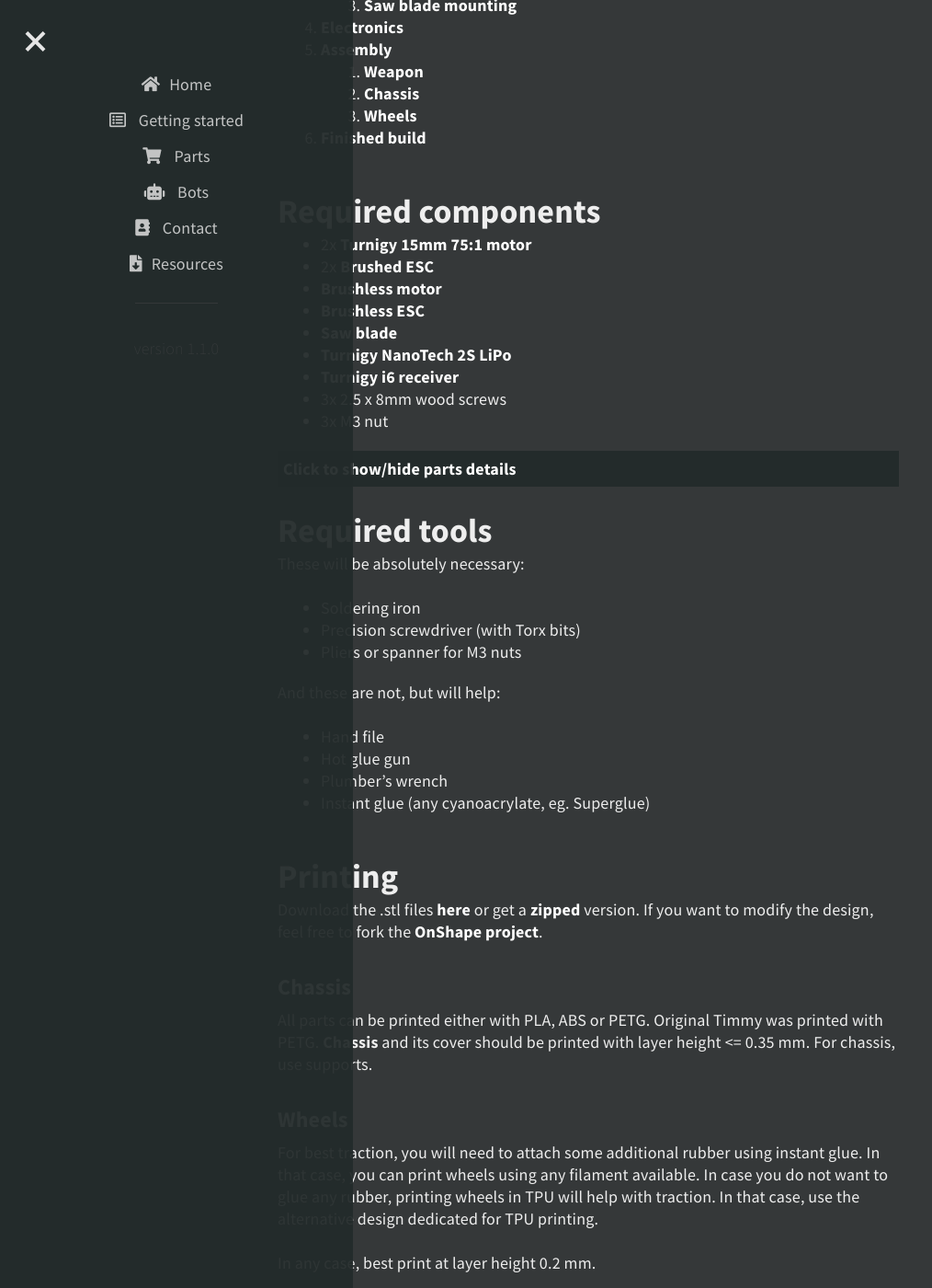
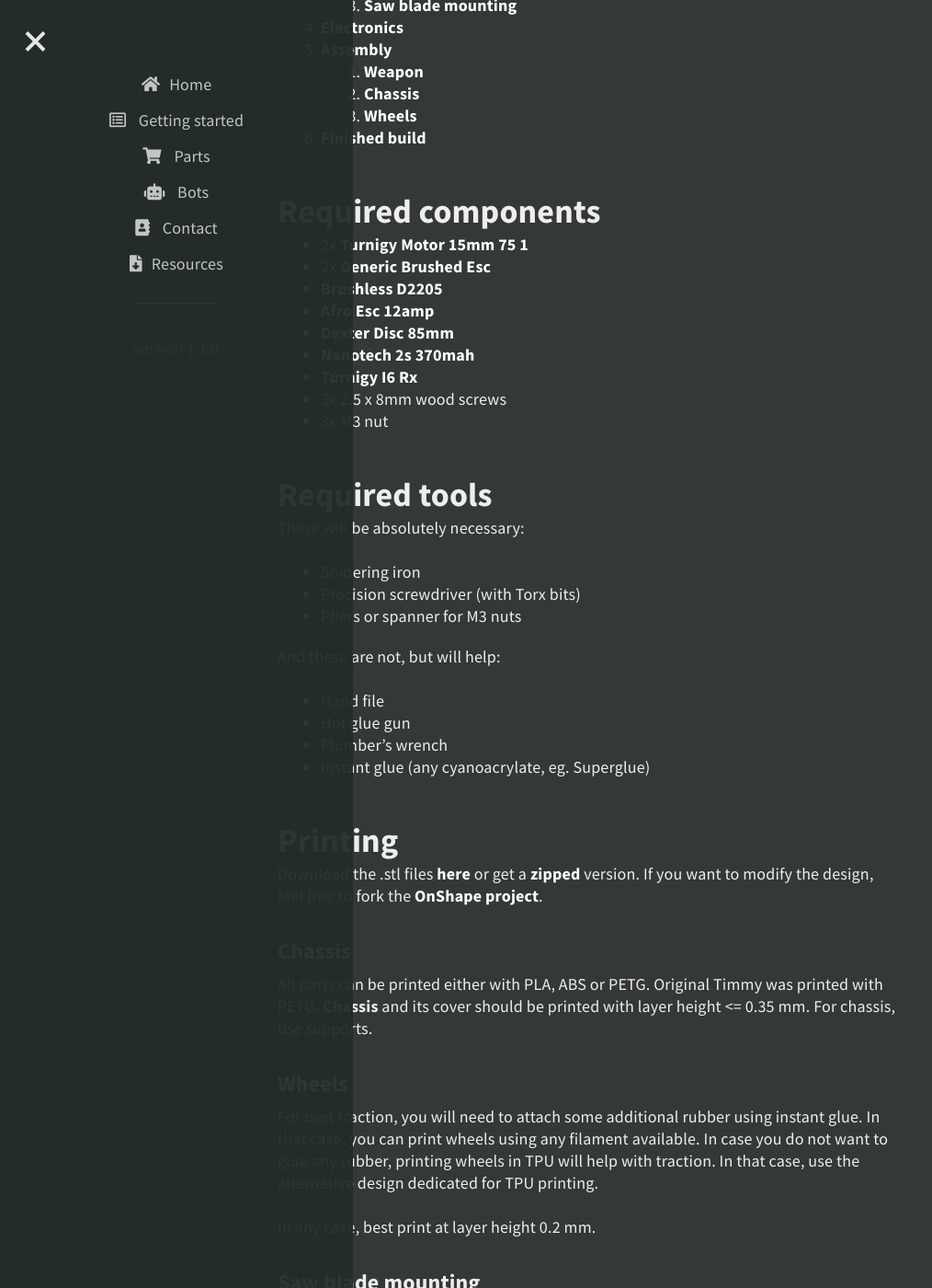
Before and after one commit to Styku/cern-battlebots, a Jekyll site: the page built from _bots/timmy.md, in a window 1280 px wide and 1400 px high, scrolled down 485 px. Shown: the whole window at 92% size, without its empty margins (0-1014 px from the left). Built offline with Jekyll 4.4.1, drawn with Linux system fonts in a browser that asks for light colours; nearby versions of some CDN libraries.

Commit message:
part tooltips

```diff
--- a/_bots/timmy.md
+++ b/_bots/timmy.md
@@ -13,17 +13,18 @@
 {:toc}
 
 ## Required components
-* 2x [Turnigy 15mm 75:1 motor]({{ site.url }}/parts#turnigy-motor-15mm-75-1)
-* 2x [Brushed ESC]({{ site.url }}/parts#generic-brushed-esc)
-* [Brushless motor]({{ site.url }}/parts#brushless-d2205)
-* [Brushless ESC]({{ site.url }}/parts#afro-esc-12amp)
-* [Saw blade]({{ site.url }}/parts#dexter-disc-85mm)
-* [Turnigy NanoTech 2S LiPo ]({{ site.url }}/parts#nanotech-2s-370mah)
-* [Turnigy i6 receiver ]({{ site.url }}/parts#turnigy-i6-rx)
-* 3x 2.5 x 8mm wood screws
-* 3x M3 nut
+<ul>
+{% include part-tooltip.html part = "turnigy-motor-15mm-75-1" pref = "2x" %}
+{% include part-tooltip.html part = "generic-brushed-esc" pref = "2x" %}
+{% include part-tooltip.html part = "brushless-d2205" %}
+{% include part-tooltip.html part = "afro-esc-12amp" %}
+{% include part-tooltip.html part = "dexter-disc-85mm" %}
+{% include part-tooltip.html part = "nanotech-2s-370mah" %}
+{% include part-tooltip.html part = "turnigy-i6-rx" %}
+<li>3x 2.5 x 8mm wood screws</li>
+<li>3x M3 nut</li>
+</ul>
 
-{% include part-list.html parts = page.partlist %}
 
 ## Required tools
 These will be absolutely necessary:
--- /dev/null
+++ b/_includes/part-tooltip.html
@@ -0,0 +1,8 @@
+{% assign path = include.part | prepend: "_parts/" | append : ".md"%}
+{% assign p = site.parts | where: "path", {{path}} | first %}
+<div class="tooltip">
+    <span class="tooltip-content">
+            {% include part.html part=p %}
+    </span>
+    <li>{{ include.pref }} <a href="{{ site.url }}/parts#{{include.part}}">{{ p.title }}</a></li>
+</div>
--- a/_sass/custom.scss
+++ b/_sass/custom.scss
@@ -122,6 +122,7 @@
 
 .part td{
   padding: 6px;
+  background-color: $background-color;
 }
 
 .part .part-link{
@@ -189,3 +190,22 @@
 .hidden{
   display: none;
 }
+
+.tooltip {
+  width: 100%;
+  position: relative;
+  display: inline-block;
+}
+
+.tooltip .tooltip-content {
+  visibility: hidden;
+  width: 100%;
+  border-radius: 6px;
+  padding: 5px 0;
+  position: absolute;
+  z-index: 1;
+}
+
+.tooltip:hover .tooltip-content {
+  visibility: visible;
+}
```
